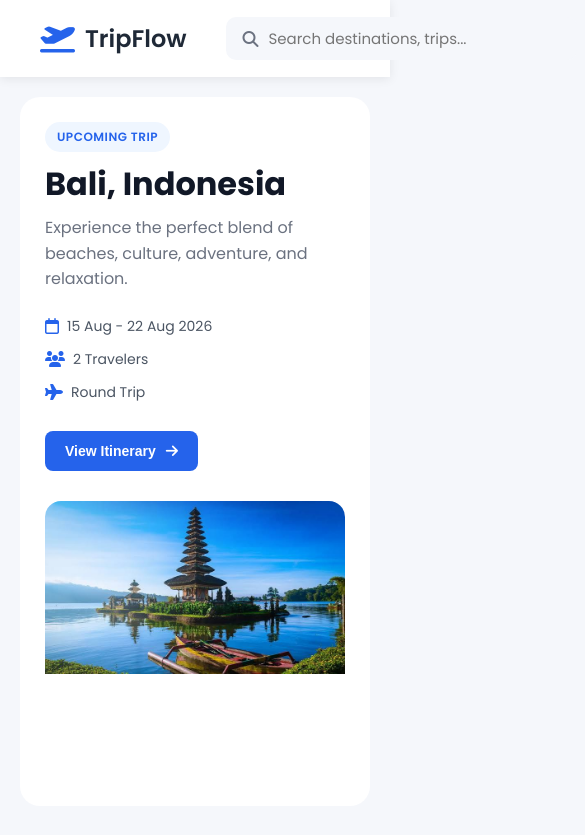
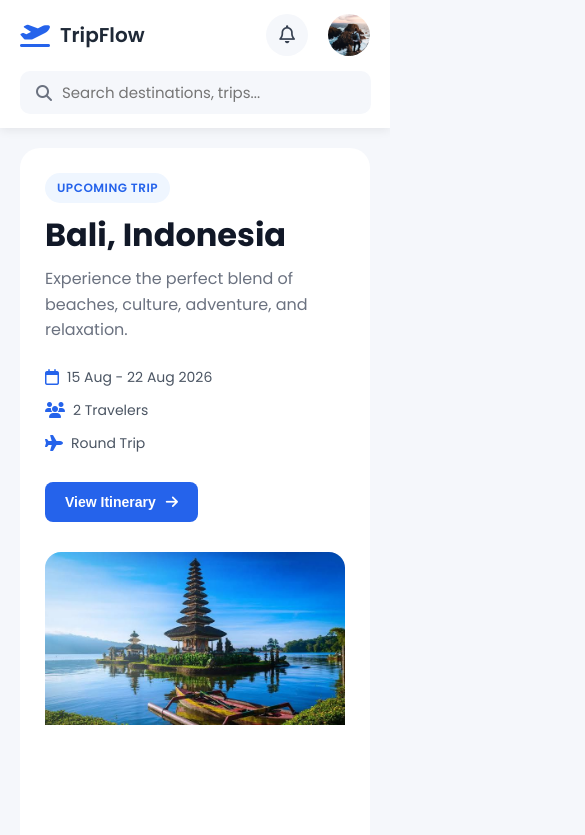
Before and after one commit to Biradar331/TripFlow-DashBoard, a plain HTML site: page index.html in a window 390 px wide. Shown: the top 835 px of the page, 585 px wide, since content can reach past the window. Drawn offline with Linux system fonts and the light colour scheme.

Commit message:
add responsive navbar layout

```diff
--- a/style.css
+++ b/style.css
@@ -300,3 +300,36 @@ body {
     min-height: 280px;
   }
 }
+
+/* ========== Responsive Navbar ========== */
+
+@media (max-width: 768px) {
+  .navbar {
+    padding: 14px 20px;
+    flex-wrap: wrap;
+    gap: 15px;
+  }
+
+  .logo h1 {
+    font-size: 20px;
+  }
+
+  .logo i {
+    font-size: 24px;
+  }
+
+  .search {
+    order: 3;
+    flex-basis: 100%;
+    max-width: none;
+    margin: 0;
+  }
+
+  .nav-actions {
+    margin-left: auto;
+  }
+
+  .profile-info {
+    display: none;
+  }
+}
```
